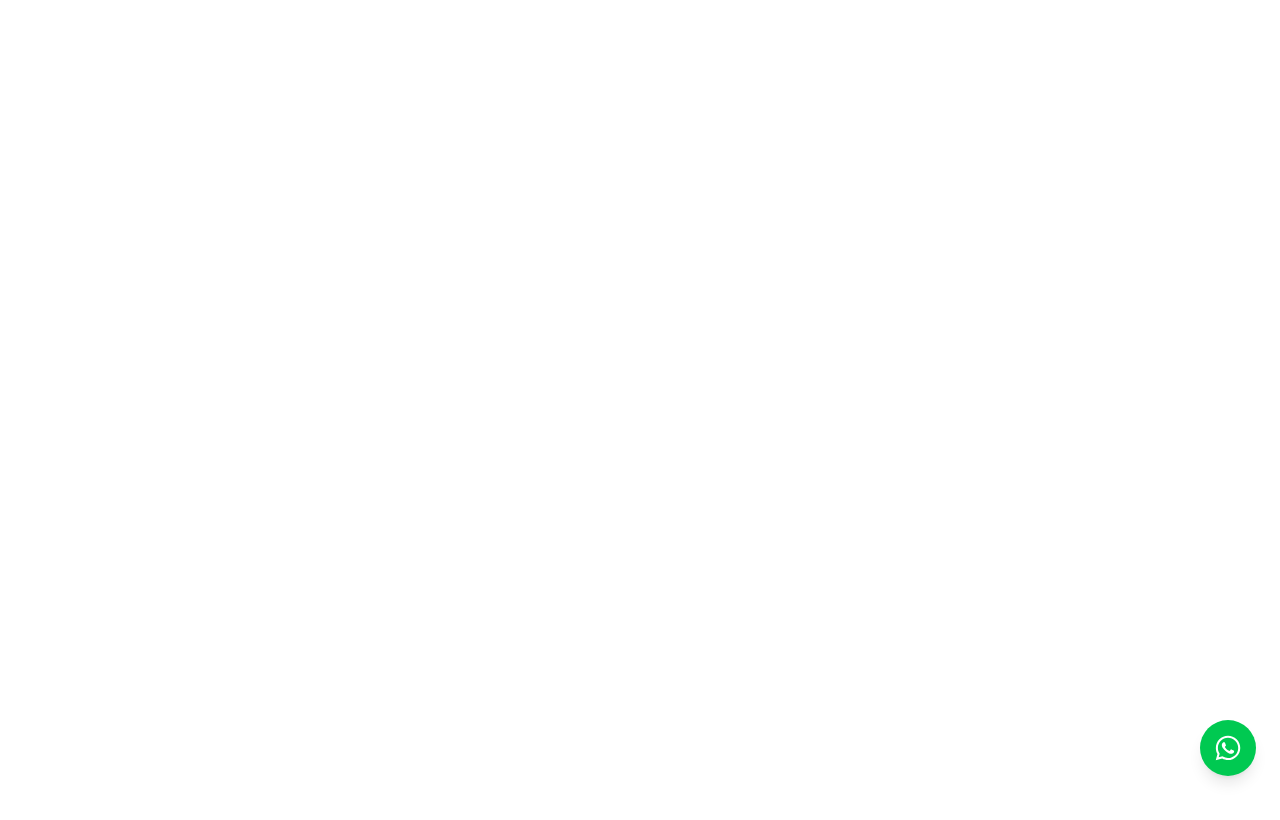
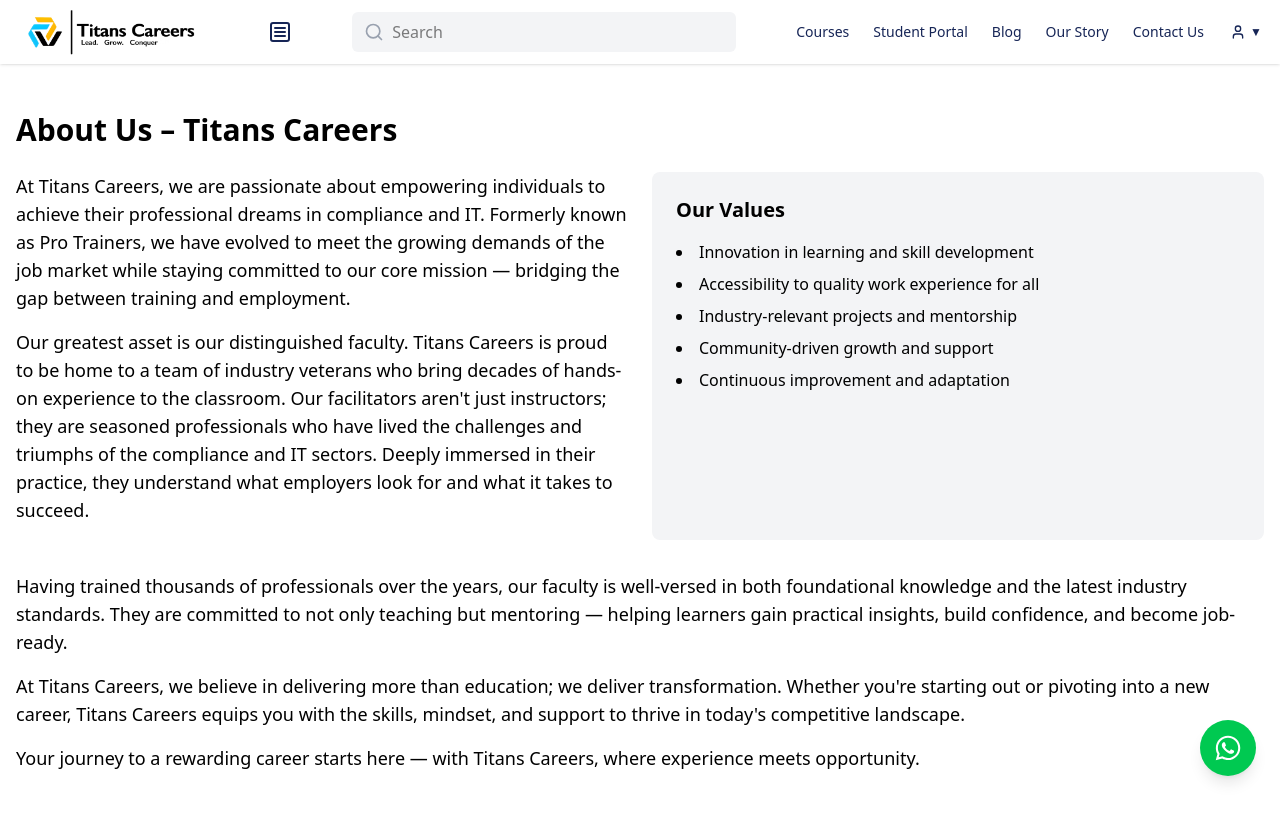
Before and after one commit to agboredim/studendashboard, a React (Vite) app: page /about in a window 1280 px wide. Before the commit this address had no page. Shown: the top 820 px of the page. Built offline with nearby package versions, Linux system fonts and the light colour scheme.

Commit message:
Add AboutPage component and update routing; refactor CourseIntroVideos to autoplay

```diff
--- a/src/App.jsx
+++ b/src/App.jsx
@@ -7,12 +7,12 @@
 import SignupPage from "./components/SignupUp";
 import CoursesPage from "./pages/CoursesPage";
 import CourseDetailPage from "./pages/CourseDetailPage";
-import BlogPage from './pages/BlogPage'
-import BlogPostPage from './pages/BlogPostPage'
+import BlogPage from "./pages/BlogPage";
+import BlogPostPage from "./pages/BlogPostPage";
+import AboutPage from "./pages/AboutPage";
 
 function App() {
-
-    const url = ' http://127.0.0.1:8000/'
+  const url = " http://127.0.0.1:8000/";
 
   return (
     <>
@@ -20,6 +20,7 @@
         <Routes>
           <Route path="/" element={<Layout />}>
             <Route index element={<HomePage />} />
+            <Route path="about" element={<AboutPage />} />
             <Route path="courses/:courseId" element={<CourseDetailPage />} />
             <Route path="courses" element={<CoursesPage />} />
             <Route path="blog" element={<BlogPage />} />
--- a/src/components/CourseIntroVideos.jsx
+++ b/src/components/CourseIntroVideos.jsx
@@ -1,6 +1,6 @@
 "use client";
 
-import { useState, useRef, useEffect } from "react";
+import { useState, useRef, useEffect, useCallback } from "react";
 import { Play, ChevronLeft, ChevronRight } from "lucide-react";
 import { Link } from "react-router-dom";
 import Slider from "react-slick";
@@ -12,6 +12,8 @@
   const sliderRef = useRef(null);
   const [sectionRef, isInView] = useInView({ threshold: 0.3 });
   const hasInitializedRef = useRef(false);
+  const [currentSlide, setCurrentSlide] = useState(0);
+  const [slideCount, setSlideCount] = useState(0);
 
   // Handle autoplay of first video when section comes into view
   useEffect(() => {
@@ -27,26 +29,49 @@
   }, [isInView]);
 
   // Function to toggle video play state
-  const toggleVideo = (courseId) => {
+  const toggleVideo = useCallback((courseId) => {
     setActiveVideoId((prevId) => (prevId === courseId ? null : courseId));
-  };
+  }, []);
 
-  const goToPrev = () => {
-    sliderRef.current.slickPrev();
-  };
+  // Stop video when slider changes
+  const handleBeforeChange = useCallback(() => {
+    setActiveVideoId(null);
+  }, []);
 
-  const goToNext = () => {
-    sliderRef.current.slickNext();
-  };
+  // Update current slide index
+  const handleAfterChange = useCallback((index) => {
+    setCurrentSlide(index);
+  }, []);
+
+  const goToPrev = useCallback(() => {
+    if (sliderRef.current) {
+      sliderRef.current.slickPrev();
+    }
+  }, []);
+
+  const goToNext = useCallback(() => {
+    if (sliderRef.current) {
+      sliderRef.current.slickNext();
+    }
+  }, []);
+
+  // Initialize slide count after slider is mounted
+  useEffect(() => {
+    if (sliderRef.current) {
+      setSlideCount(coursesData.length);
+    }
+  }, []);
 
   const sliderSettings = {
     dots: true,
-    infinite: true,
+    infinite: false,
     speed: 500,
     slidesToShow: 3,
     slidesToScroll: 1,
     arrows: false,
     autoplay: false,
+    beforeChange: handleBeforeChange,
+    afterChange: handleAfterChange,
     responsive: [
       {
         breakpoint: 1024,
@@ -87,21 +112,26 @@
             onClick={goToPrev}
             className="absolute left-0 top-1/2 -translate-y-1/2 z-10 bg-white/80 hover:bg-white rounded-full p-2 shadow-md -ml-4 transition-all duration-200 ease-in-out focus:outline-none"
             aria-label="Previous slide"
+            disabled={currentSlide === 0}
           >
-            <ChevronLeft className="h-6 w-6 text-blue-950" />
+            <ChevronLeft
+              className={`h-6 w-6 ${
+                currentSlide === 0 ? "text-gray-400" : "text-blue-950"
+              }`}
+            />
           </button>
 
           <div className="mx-6">
             <Slider ref={sliderRef} {...sliderSettings}>
-              {coursesData.map((course) => (
-                <div key={course.id} className="px-3">
+              {coursesData.map((course, index) => (
+                <div key={`course-${course.id}`} className="px-3">
                   <div className="bg-white rounded-lg overflow-hidden shadow-md hover:shadow-lg transition-all duration-300 group h-full">
                     {/* Video Container */}
-                    <div className="relative h-48 overflow-hidden">
+                    <div className="relative h-52 overflow-hidden">
                       {activeVideoId === course.id ? (
                         // Key is important to force remount when active video changes
                         <iframe
-                          key={`video-${course.id}-active`}
+                          key={`video-${course.id}-active-${index}`}
                           className="w-full h-full"
                           src={`${course.videoUrl}?time=2&autoPlay=true`}
                           title={`${course.title} Preview`}
@@ -118,7 +148,7 @@
                             className="w-full h-full object-cover transition-transform duration-500 group-hover:scale-105"
                           />
                           <div
-                            className="absolute inset-0 bg-black bg-opacity-40 flex items-center justify-center cursor-pointer"
+                            className="absolute inset-0 bg-opacit flex items-center justify-center cursor-pointer"
                             onClick={() => toggleVideo(course.id)}
                           >
                             <div className="w-14 h-14 rounded-full bg-white bg-opacity-80 flex items-center justify-center transition-transform duration-300 group-hover:scale-110">
@@ -166,8 +196,15 @@
             onClick={goToNext}
             className="absolute right-0 top-1/2 -translate-y-1/2 z-10 bg-white/80 hover:bg-white rounded-full p-2 shadow-md -mr-4 transition-all duration-200 ease-in-out focus:outline-none"
             aria-label="Next slide"
+            disabled={currentSlide === slideCount - sliderSettings.slidesToShow}
           >
-            <ChevronRight className="h-6 w-6 text-blue-950" />
+            <ChevronRight
+              className={`h-6 w-6 ${
+                currentSlide === slideCount - sliderSettings.slidesToShow
+                  ? "text-gray-400"
+                  : "text-blue-950"
+              }`}
+            />
           </button>
         </div>
 
--- a/src/data/coursesData.js
+++ b/src/data/coursesData.js
@@ -9,7 +9,7 @@
     price: 199,
     image:
       "https://images.unsplash.com/photo-1554224155-6726b3ff858f?ixlib=rb-1.2.1&auto=format&fit=crop&w=1000&q=80",
-    videoUrl: "https://fast.wistia.net/embed/iframe/9u2a745qwe",
+    videoUrl: "https://fast.wistia.net/embed/iframe/1p664zgerf",
     duration: "12 hours",
     level: "Beginner",
     category: "Compliance",
@@ -94,7 +94,7 @@
     price: 249,
     image:
       "https://images.unsplash.com/photo-1551288049-bebda4e38f71?ixlib=rb-1.2.1&auto=format&fit=crop&w=1000&q=80",
-    videoUrl: "https://fast.wistia.net/embed/iframe/9u2a745qwe",
+    videoUrl: "https://fast.wistia.net/embed/iframe/1p664zgerf",
     duration: "15 hours",
     level: "Intermediate",
     category: "Data Analysis",
@@ -185,7 +185,7 @@
     price: 299,
     image:
       "https://images.unsplash.com/photo-1454165804606-c3d57bc86b40?ixlib=rb-1.2.1&auto=format&fit=crop&w=1000&q=80",
-    videoUrl: "https://fast.wistia.net/embed/iframe/9u2a745qwe",
+    videoUrl: "https://fast.wistia.net/embed/iframe/1p664zgerf",
     duration: "18 hours",
     level: "Intermediate",
     category: "Business",
@@ -276,7 +276,7 @@
     price: 329,
     image:
       "https://images.unsplash.com/photo-1563986768494-4dee2763ff3f?ixlib=rb-1.2.1&auto=format&fit=crop&w=1000&q=80",
-    videoUrl: "https://fast.wistia.net/embed/iframe/9u2a745qwe",
+    videoUrl: "https://fast.wistia.net/embed/iframe/1p664zgerf",
     duration: "20 hours",
     level: "Intermediate",
     category: "Security",
@@ -376,7 +376,7 @@
     price: 279,
     image:
       "https://images.unsplash.com/photo-1507679799987-c73779587ccf?ixlib=rb-1.2.1&auto=format&fit=crop&w=1000&q=80",
-    videoUrl: "https://fast.wistia.net/embed/iframe/9u2a745qwe",
+    videoUrl: "https://fast.wistia.net/embed/iframe/1p664zgerf",
     duration: "16 hours",
     level: "Advanced",
     category: "Technology",
@@ -483,7 +483,7 @@
     price: 249,
     image:
       "https://images.unsplash.com/photo-1591696205602-2f950c417cb9?ixlib=rb-1.2.1&auto=format&fit=crop&w=1000&q=80",
-    videoUrl: "https://fast.wistia.net/embed/iframe/9u2a745qwe",
+    videoUrl: "https://fast.wistia.net/embed/iframe/1p664zgerf",
     duration: "14 hours",
     level: "Intermediate",
     category: "Compliance",
--- /dev/null
+++ b/src/pages/AboutPage.jsx
@@ -0,0 +1,59 @@
+function AboutPage() {
+  return (
+    <div className="container mx-auto px-4 py-12">
+      <h1 className="mb-6 text-3xl font-bold">About Us – Titans Careers</h1>
+      <div className="grid gap-6 md:grid-cols-2">
+        <div>
+          <p className="mb-4 text-lg">
+            At Titans Careers, we are passionate about empowering individuals to
+            achieve their professional dreams in compliance and IT. Formerly
+            known as Pro Trainers, we have evolved to meet the growing demands
+            of the job market while staying committed to our core mission —
+            bridging the gap between training and employment.
+          </p>
+          <p className="mb-4 text-lg">
+            Our greatest asset is our distinguished faculty. Titans Careers is
+            proud to be home to a team of industry veterans who bring decades of
+            hands-on experience to the classroom. Our facilitators aren't just
+            instructors; they are seasoned professionals who have lived the
+            challenges and triumphs of the compliance and IT sectors. Deeply
+            immersed in their practice, they understand what employers look for
+            and what it takes to succeed.
+          </p>
+        </div>
+        <div className="rounded-lg bg-gray-100 p-6">
+          <h2 className="mb-4 text-xl font-semibold">Our Values</h2>
+          <ul className="list-inside list-disc space-y-2">
+            <li>Innovation in learning and skill development</li>
+            <li>Accessibility to quality work experience for all</li>
+            <li>Industry-relevant projects and mentorship</li>
+            <li>Community-driven growth and support</li>
+            <li>Continuous improvement and adaptation</li>
+          </ul>
+        </div>
+      </div>
+
+      <div className="mt-8">
+        <p className="mb-4 text-lg">
+          Having trained thousands of professionals over the years, our faculty
+          is well-versed in both foundational knowledge and the latest industry
+          standards. They are committed to not only teaching but mentoring —
+          helping learners gain practical insights, build confidence, and become
+          job-ready.
+        </p>
+        <p className="mb-4 text-lg">
+          At Titans Careers, we believe in delivering more than education; we
+          deliver transformation. Whether you're starting out or pivoting into a
+          new career, Titans Careers equips you with the skills, mindset, and
+          support to thrive in today's competitive landscape.
+        </p>
+        <p className="mb-4 text-lg font-medium">
+          Your journey to a rewarding career starts here — with Titans Careers,
+          where experience meets opportunity.
+        </p>
+      </div>
+    </div>
+  );
+}
+
+export default AboutPage;
```
